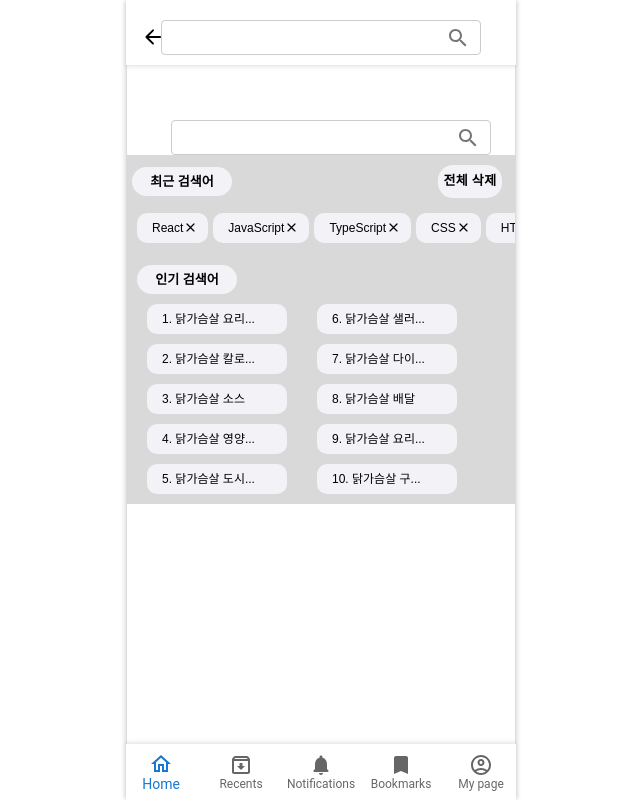
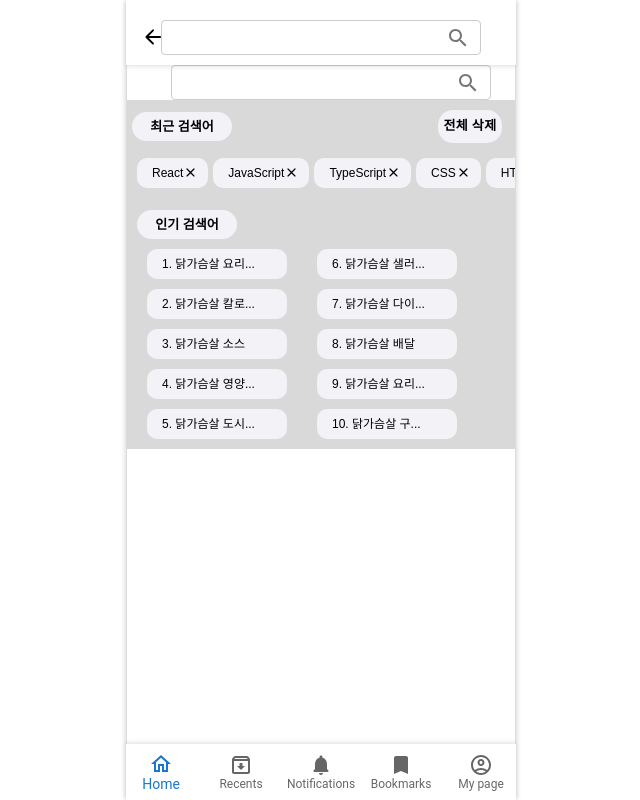
Before and after one commit to dannycho1530/5-bigbrother-SlimDealz-fe, a React (Vite) app: page /searchInitial in a window 1280 px wide. Shown: the whole page, without its empty margins (319-959 px from the left). Built offline with nearby package versions, Linux system fonts and the light colour scheme; sample sign-in values are in the browser's storage.

Commit message:
Update index.tsx

```diff
--- a/src/pages/index.tsx
+++ b/src/pages/index.tsx
@@ -1,10 +1,41 @@
+import styled from 'styled-components';
 import Footer from '../components/layoutWrapper/footer';
 import Header from '../components/layoutWrapper/header';
 import { Outlet, useLocation } from 'react-router-dom';
+import { useLayoutEffect, useRef, useState } from 'react';
+
+const Container = styled.div<{ paddingTop: number }>`
+  width: 390px;
+  height: auto;
+  min-height: 100vh;
+  margin: 0 auto;
+  padding-top: ${({ paddingTop }) => `${paddingTop}px`};
+  padding-bottom: 50px;
+  box-sizing: border-box;
+  overflow-x: hidden;
+  background-color: var(--background-color);
+  border-left: 1px solid #dcdcdc;
+  border-right: 1px solid #dcdcdc;
+  box-shadow:
+    -2px 0px 4px rgba(0, 0, 0, 0.1),
+    2px 0px 4px rgba(0, 0, 0, 0.1);
+`;
 
 const OutLetContainer = () => {
   const location = useLocation();
+  const [paddingTop, setPaddingTop] = useState(120);
+  const headerRef = useRef<HTMLDivElement>(null);
+
   let pageTitle = '';
+
+  useLayoutEffect(() => {
+    if (location.pathname === '/main') {
+      setPaddingTop(120);
+    } else if (headerRef.current) {
+      const headerHeight = headerRef.current.offsetHeight;
+      setPaddingTop(headerHeight);
+    }
+  }, [location.pathname]);
 
   if (location.pathname.includes('/bookmark')) {
     pageTitle = '북마크';
@@ -13,14 +44,15 @@ const OutLetContainer = () => {
   } else if (location.pathname.includes('/alarm')) {
     pageTitle = '알람';
   }
+
   return (
-    <div>
-      <Header pageTitle={pageTitle} />
-      <div className="container">
+    <>
+      <Header pageTitle={pageTitle} ref={headerRef} />
+      <Container paddingTop={paddingTop}>
         <Outlet />
-      </div>
+      </Container>
       <Footer />
-    </div>
+    </>
   );
 };
 
```
